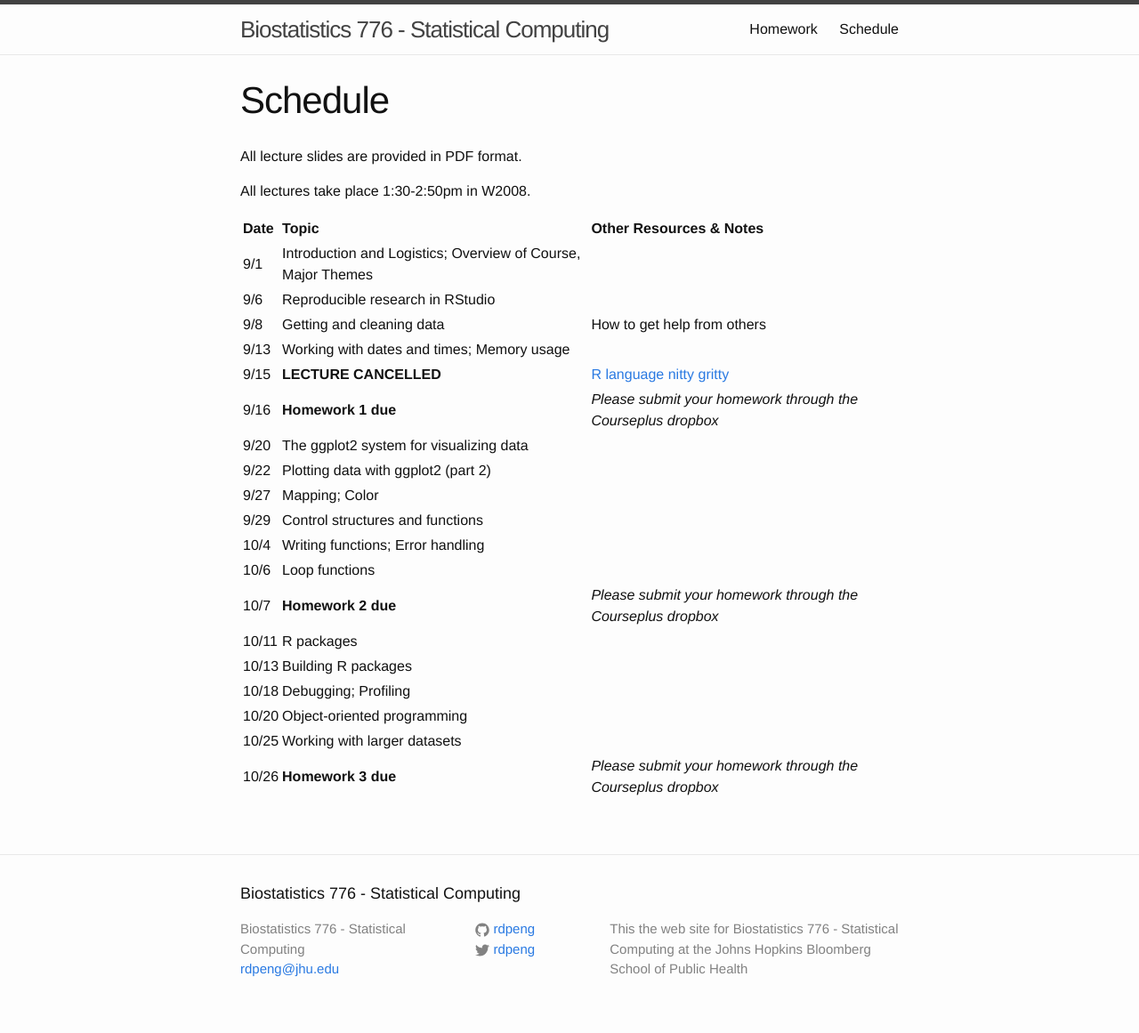
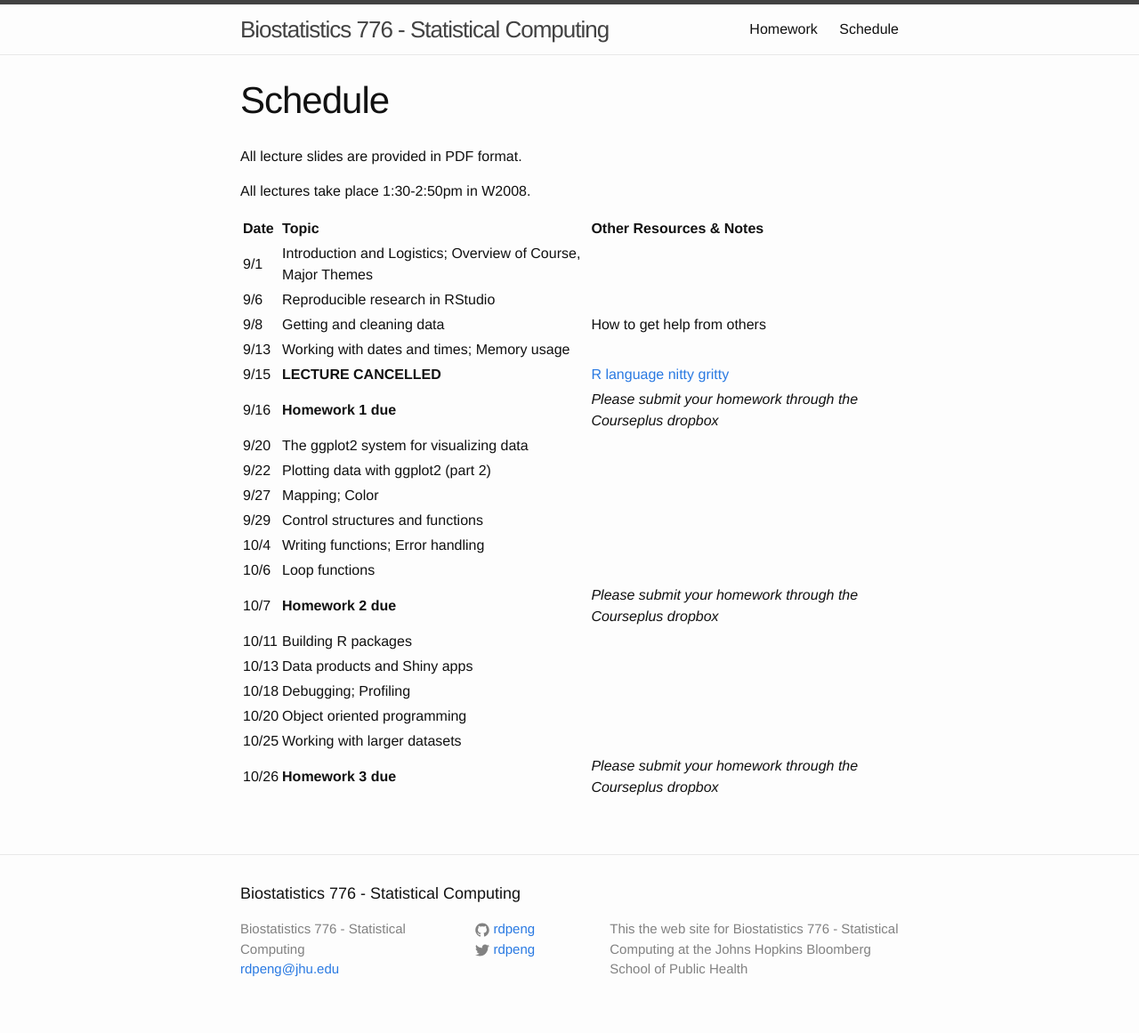
Before and after one commit to Max201510/Biostat776, a Jekyll site: the page built from schedule.md, in a window 1280 px wide. Shown: the whole page at 89% size. Built offline with Jekyll 4.4.1, drawn with Linux system fonts in a browser that asks for light colours.

Commit message:
Add Shiny to the schedule

```diff
--- a/schedule.md
+++ b/schedule.md
@@ -23,9 +23,9 @@ All lectures take place 1:30-2:50pm in W2008.
 10/4 | Writing functions; Error handling| |
 10/6 | Loop functions| |
 10/7 | **Homework 2 due** | *Please submit your homework through the Courseplus dropbox* |
-10/11 | R packages | |
-10/13 | Building R packages | |
+10/11 | Building R packages | |
+10/13 | Data products and Shiny apps | |
 10/18 | Debugging; Profiling | |
-10/20 | Object-oriented programming| |
+10/20 | Object oriented programming | |
 10/25| Working with larger datasets |  |
 10/26 | **Homework 3 due** | *Please submit your homework through the Courseplus dropbox* |
```
